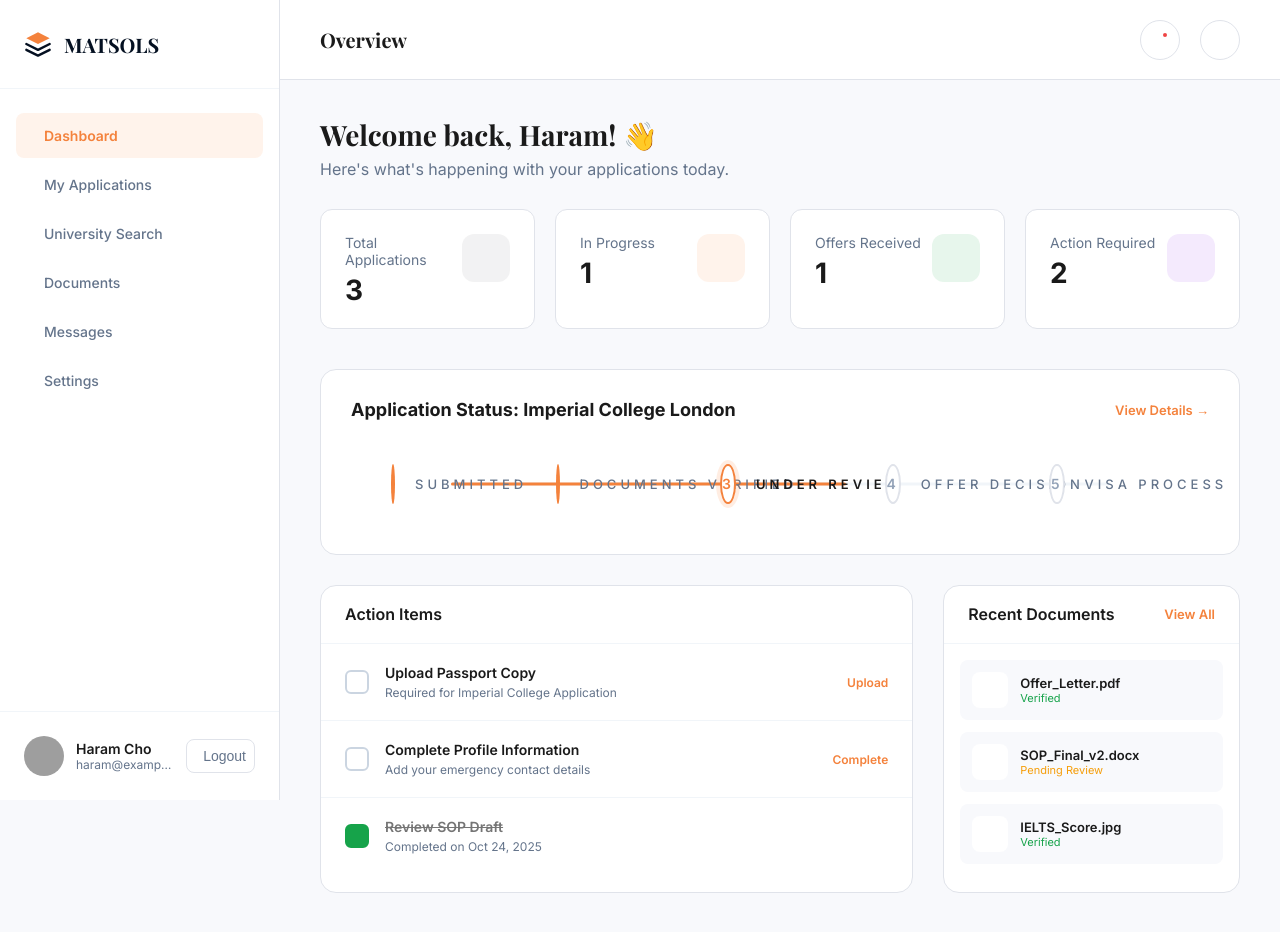
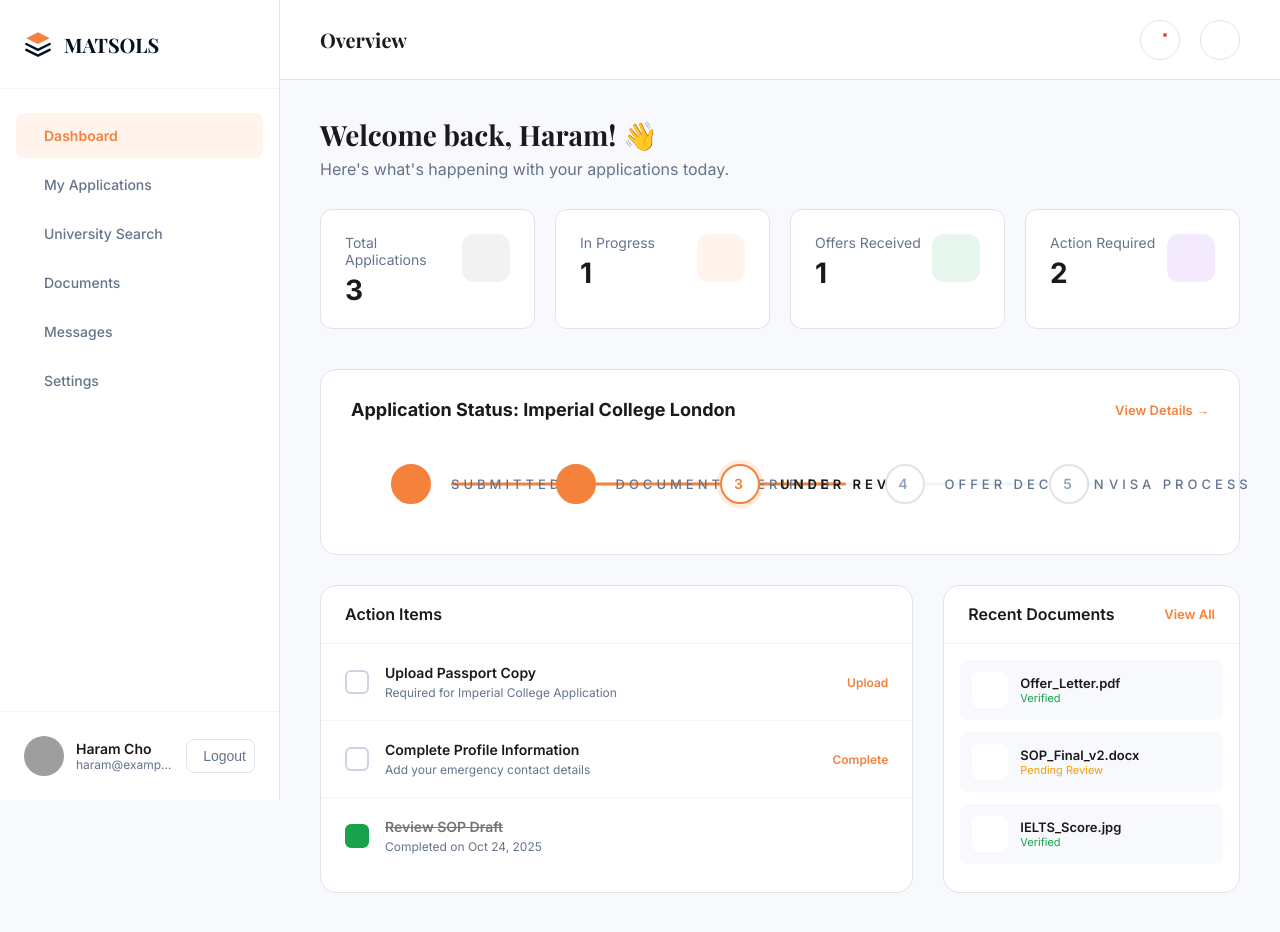
Before and after one commit to haram-333/matsols, a React (Vite) app: page /dashboard in a window 1280 px wide. Built offline with nearby package versions, Linux system fonts and the light colour scheme; grey boxes are pictures that could not be loaded; some icons are missing; a web font is replaced by a local one.

Commit message:
UI Fix: Force perfect circles on dashboard status stepper

```diff
--- a/src/pages/Dashboard/Dashboard.css
+++ b/src/pages/Dashboard/Dashboard.css
@@ -140,18 +140,22 @@
 }
 
 .step-circle {
-  width: 40px;
-  height: 40px;
+  width: 40px !important;
+  height: 40px !important;
+  min-width: 40px !important;
+  min-height: 40px !important;
   background: white;
   border: 2px solid #e0e3ea;
-  border-radius: 50%;
-  display: flex;
-  align-items: center;
-  justify-content: center;
+  border-radius: 50% !important;
+  display: flex !important;
+  align-items: center !important;
+  justify-content: center !important;
   font-weight: 600;
   color: #94a3b8;
   transition: all 0.3s ease;
   font-size: 14px;
+  flex-shrink: 0 !important;
+  aspect-ratio: 1/1 !important;
 }
 
 .step-item.completed .step-circle {
```
